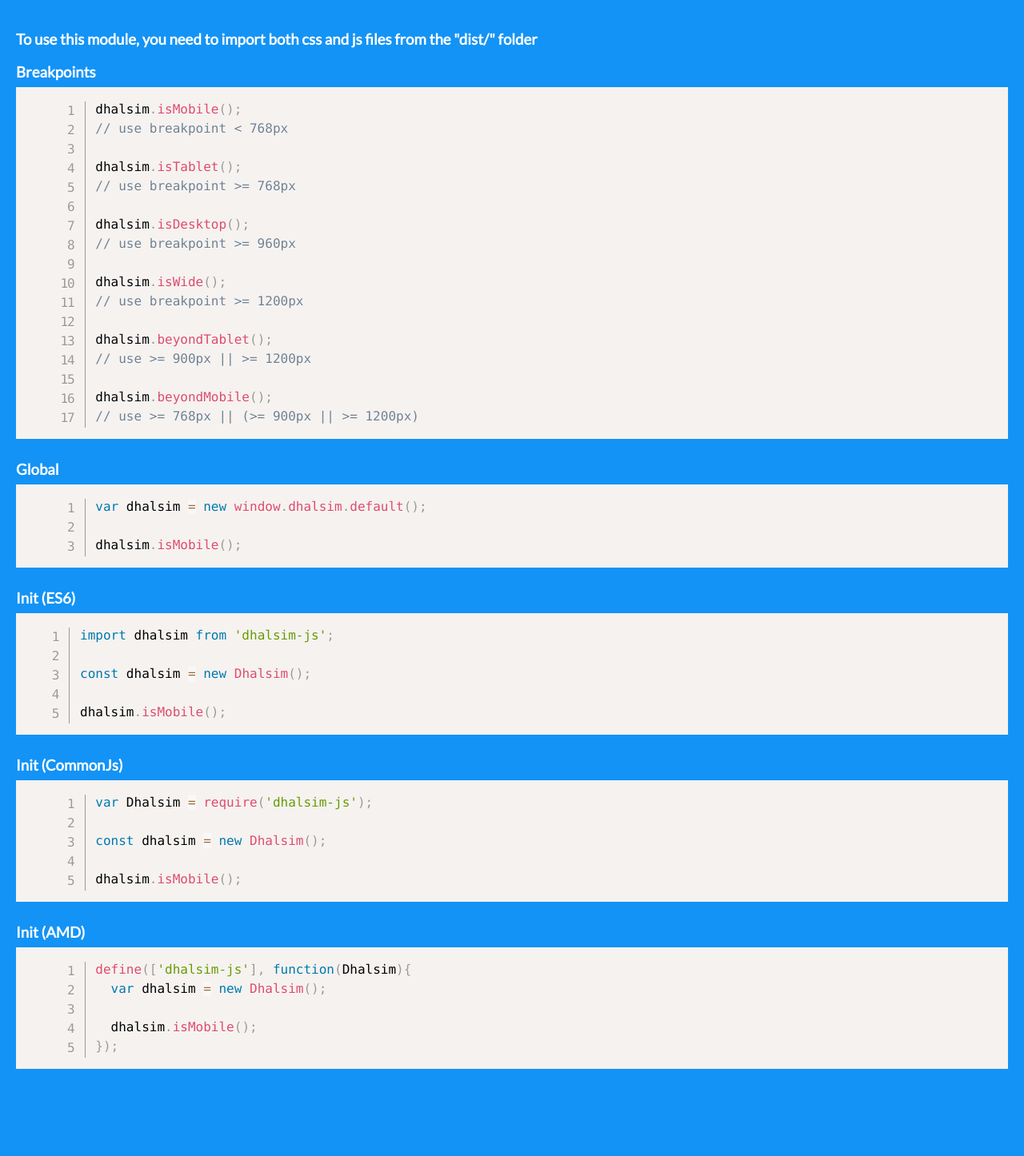
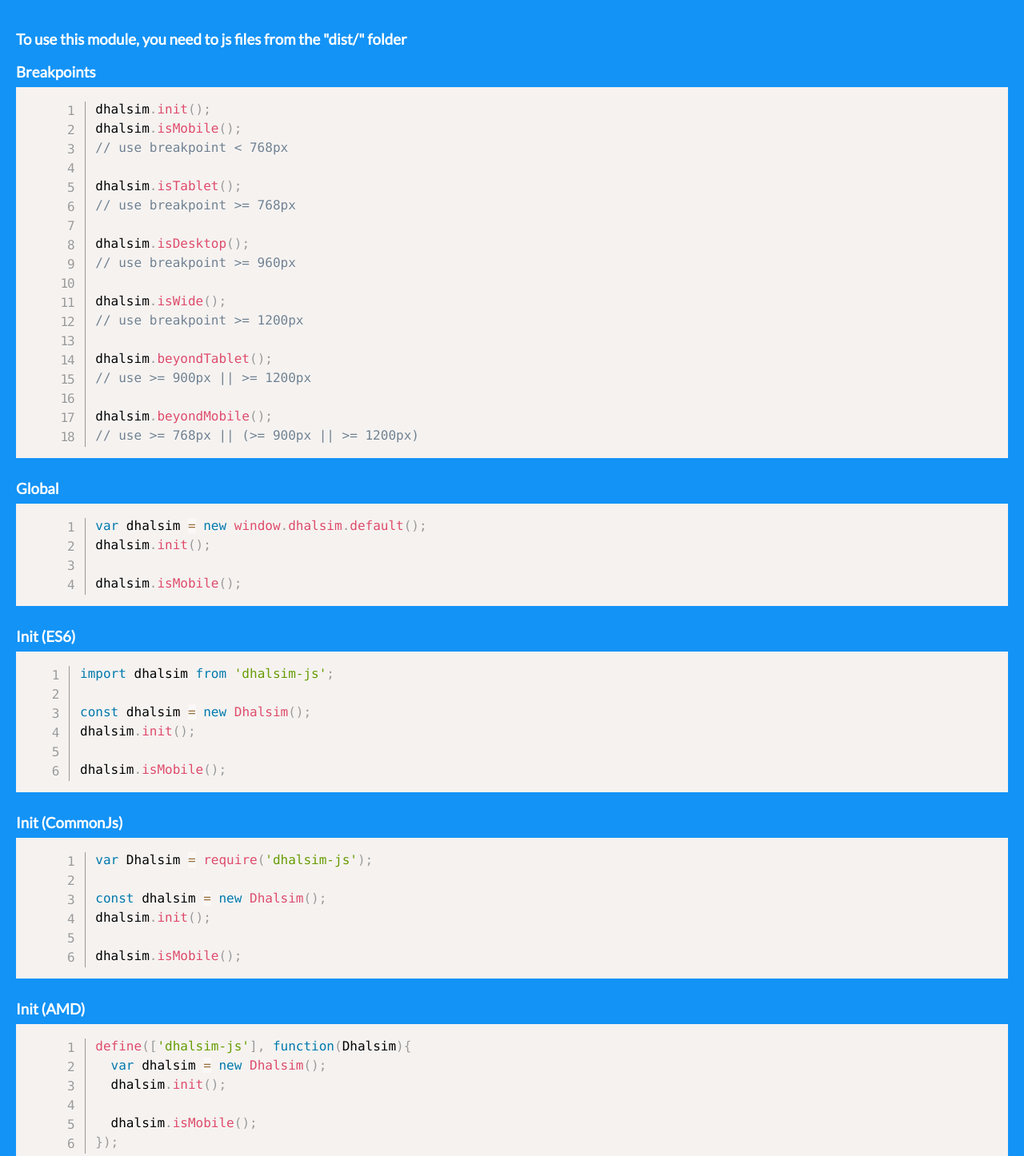
Before and after one commit to getninjas/dhalsim-js, a website: page index.html in a window 1280 px wide. Shown: the part 83-1529 px from the top of the page at 80% size. Before the commit the page ends 1448 px from the top, so only its background shows below. Drawn offline with nearby package versions, Linux system fonts and the light colour scheme.

Commit message:
change doc to new feature

```diff
--- a/index.html
+++ b/index.html
@@ -20,7 +20,7 @@
   <h1>Dhalsim</h1>
   <br>
   <div class="title">
-    <h3>To use this module, you need to import both css and js files from the "dist/" folder</h3>
+    <h3>To use this module, you need to js files from the "dist/" folder</h3>
   </div>
   <br>
 
@@ -28,7 +28,8 @@
     <h3>Breakpoints</h3>
   </div>
   <pre>
-    <code class="language-javascript line-numbers">dhalsim.isMobile();
+    <code class="language-javascript line-numbers">dhalsim.init();
+    dhalsim.isMobile();
     // use breakpoint < 768px
 
     dhalsim.isTablet();
@@ -52,6 +53,7 @@
 
   <pre>
     <code class="language-javascript line-numbers">var dhalsim = new window.dhalsim.default();
+    dhalsim.init();
 
     dhalsim.isMobile();</code></pre>
   <br>
@@ -64,6 +66,7 @@
   <code class="language-javascript line-numbers">import dhalsim from 'dhalsim-js';
 
   const dhalsim = new Dhalsim();
+  dhalsim.init();
 
   dhalsim.isMobile();</code></pre>
   <br>
@@ -76,6 +79,7 @@
     <code class="language-javascript line-numbers">var Dhalsim = require('dhalsim-js');
 
     const dhalsim = new Dhalsim();
+    dhalsim.init();
 
     dhalsim.isMobile();</code></pre>
 
@@ -87,6 +91,7 @@
   <pre>
     <code class="language-javascript line-numbers">define(['dhalsim-js'], function(Dhalsim){
       var dhalsim = new Dhalsim();
+      dhalsim.init();
 
       dhalsim.isMobile();
     });</code></pre>
```
